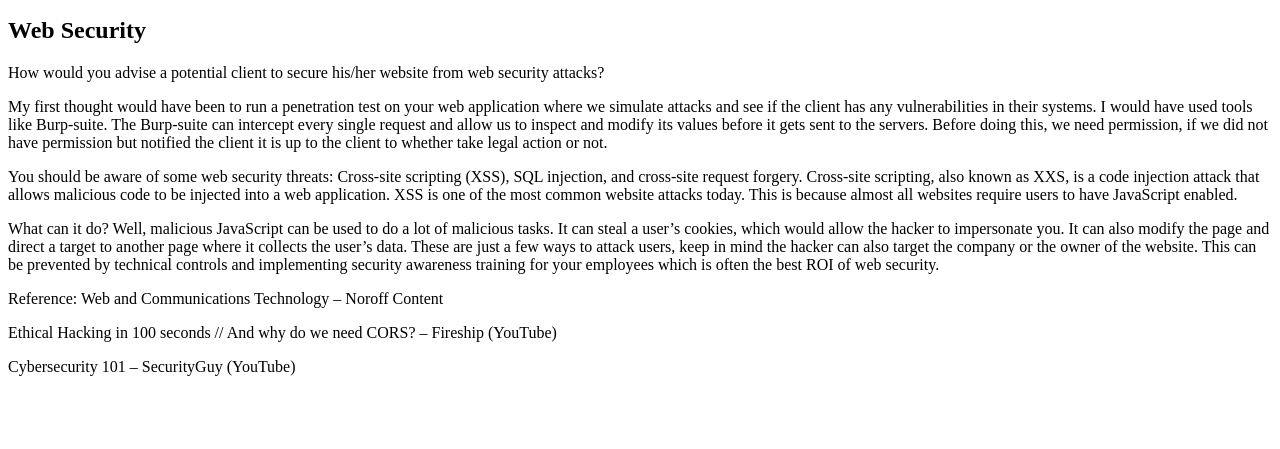
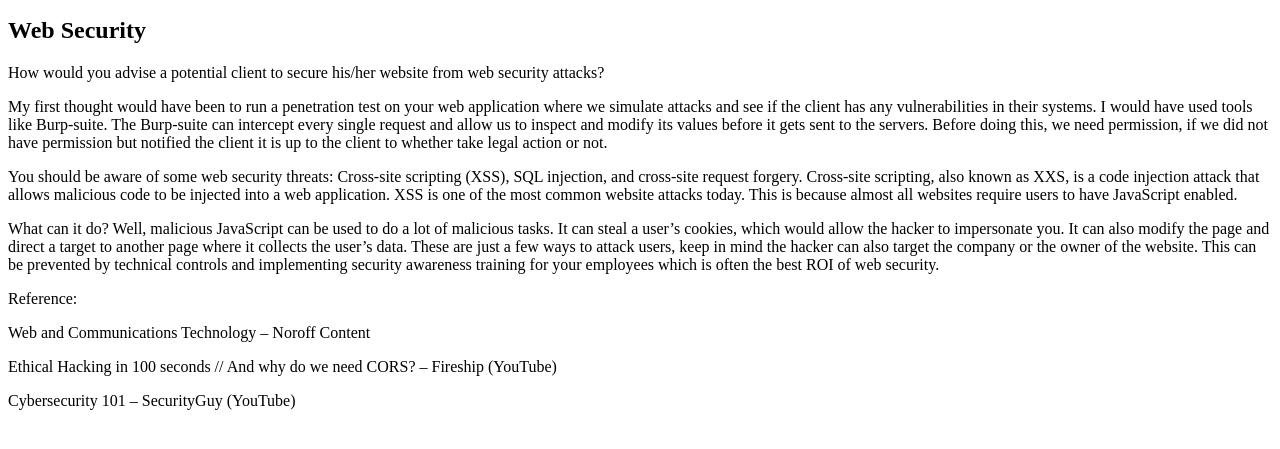
Before and after one commit to Noroff-FEU-Assignments/cross-course-project-Liban-M1, a plain HTML site: page index.html in a window 1280 px wide. Shown: the part 101-550 px from the top of the page. Drawn offline with Linux system fonts and the light colour scheme.

Commit message:
Complete V.

```diff
--- a/index.html
+++ b/index.html
@@ -14,8 +14,8 @@
 
         <p>What can it do? Well, malicious JavaScript can be used to do a lot of malicious tasks. It can steal a user’s cookies, which would allow the hacker to impersonate you. It can also modify the page and direct a target to another page where it collects the user’s data. These are just a few ways to attack users, keep in mind the hacker can also target the company or the owner of the website. This can be prevented by technical controls and implementing security awareness training for your employees which is often the best ROI of web security.
         </p>
-        <p>Reference:
-            Web and Communications Technology – Noroff Content</p>
+        <p>Reference:</p>
+            <p>Web and Communications Technology – Noroff Content</p>
             <p>Ethical Hacking in 100 seconds // And why do we need CORS? – Fireship (YouTube)</p>
             <p>Cybersecurity 101 – SecurityGuy (YouTube)
             </p>
```
